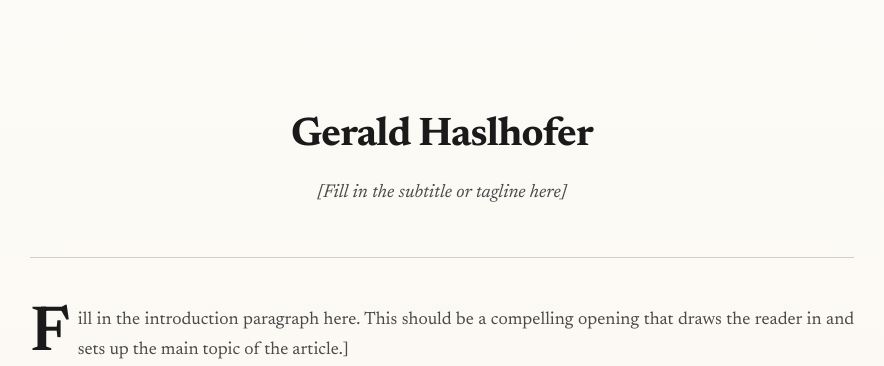
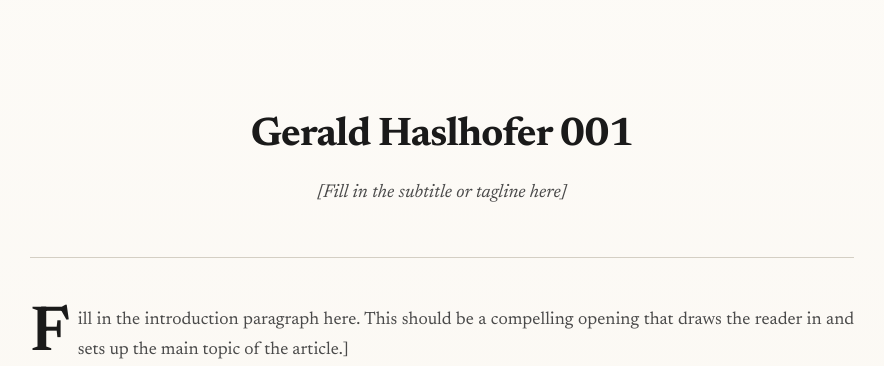
Before and after one commit to haslhofer/blog2026, a Flask app: page / in a window 1280 px wide. Shown: the part 76-442 px from the top of the page, without its empty margins (198-1082 px from the left). Run offline with Flask 3, Linux system fonts and the light colour scheme.

Commit message:
Update index.html

```diff
--- a/templates/index.html
+++ b/templates/index.html
@@ -17,7 +17,7 @@
     <main class="container">
         <!-- Header Section -->
         <header class="hero">
-            <h1 class="hero-title">Gerald Haslhofer</h1>
+            <h1 class="hero-title">Gerald Haslhofer 001</h1>
             <p class="hero-tagline">
                 [Fill in the subtitle or tagline here]
             </p>
```
